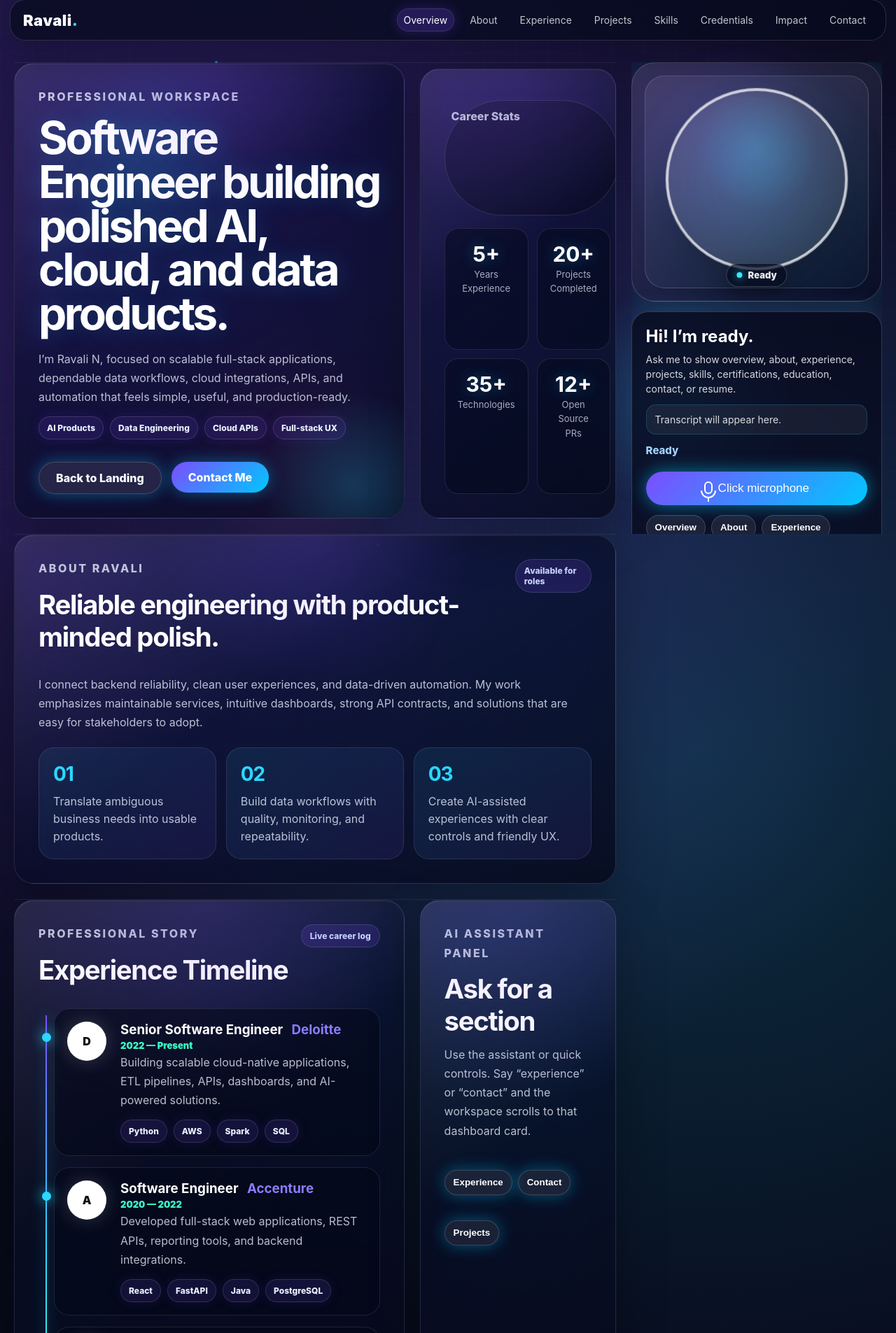
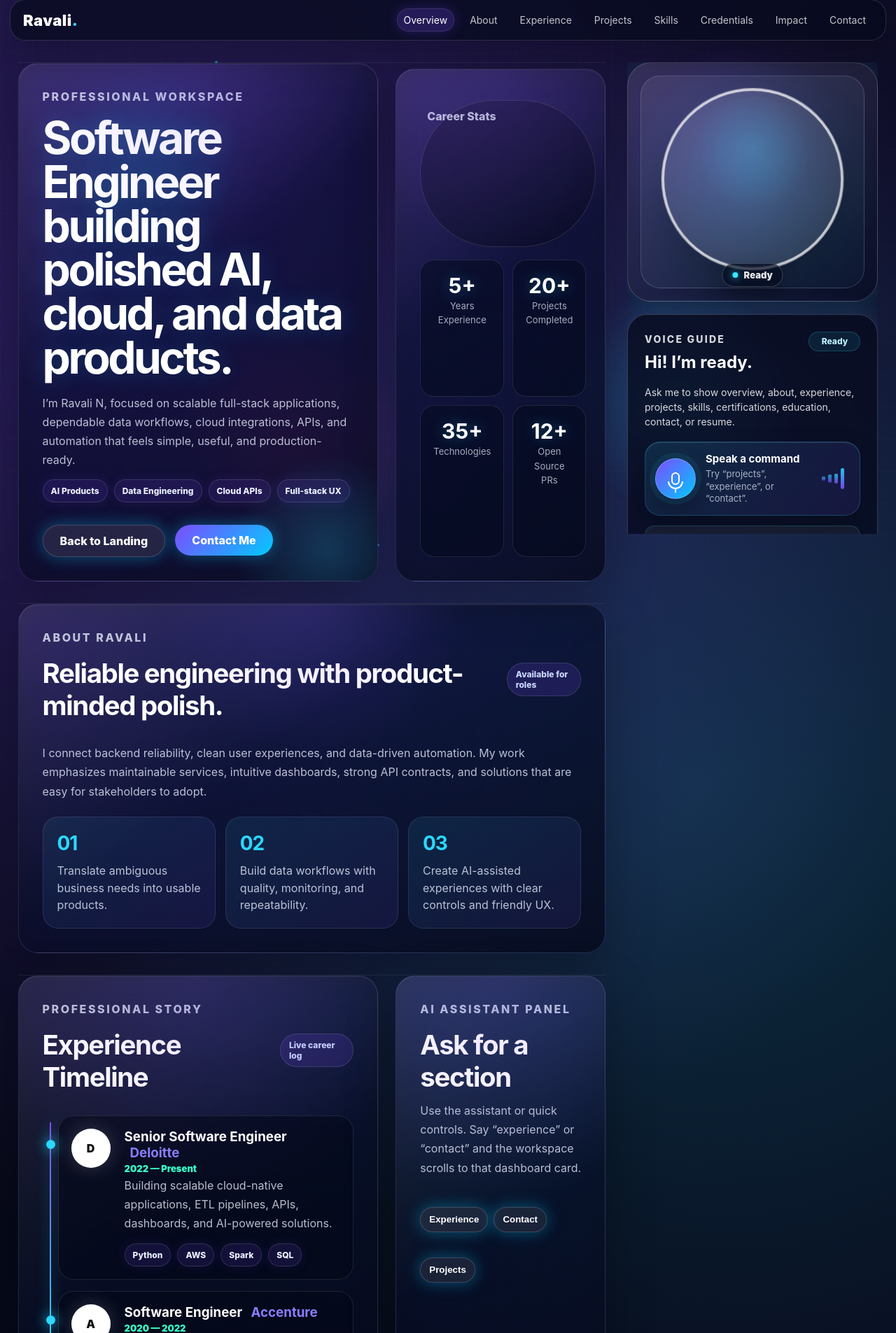
Before and after one commit to ravalireddy-24/Portfolio, a Flask app: page /portfolio in a window 1280 px wide. Shown: the part 17-1922 px from the top of the page at 70% size. Run offline with Flask 3, Linux system fonts and the light colour scheme; grey boxes are pictures that could not be loaded.

Commit message:
Changes in Second page

```diff
--- a/static/css/style.css
+++ b/static/css/style.css
@@ -2035,3 +2035,230 @@ body::before {
     text-align: center;
   }
 }
+/* Portfolio page alignment and assistant microphone refinement */
+.dashboard-page {
+  padding-inline: clamp(16px, 2vw, 32px);
+}
+
+.dashboard-shell {
+  align-items: start;
+  gap: clamp(22px, 2.4vw, 34px);
+}
+
+.dashboard-left {
+  gap: clamp(22px, 2.4vw, 34px);
+}
+
+.dashboard-section {
+  gap: clamp(18px, 2vw, 26px);
+}
+
+.dashboard-card,
+.project-card {
+  isolation: isolate;
+}
+
+.card-header,
+.hero-actions,
+.contact-links,
+.project-actions {
+  align-items: center;
+}
+
+.summary-card,
+.timeline-dashboard,
+.full-card,
+.contact-dashboard,
+.split-row .dashboard-card,
+.skills-row > .dashboard-card {
+  min-height: 100%;
+}
+
+.stats-card,
+.ai-command-card,
+.github-card {
+  align-self: stretch;
+}
+
+#overview,
+.experience-row,
+.skills-row,
+.split-row {
+  grid-template-columns: minmax(0, 1.42fr) minmax(300px, .58fr);
+  align-items: stretch;
+}
+
+.project-grid {
+  align-items: stretch;
+}
+
+.project-card {
+  display: flex;
+  flex-direction: column;
+}
+
+.project-card p {
+  flex: 1;
+}
+
+.skill-dashboard,
+.about-focus-grid,
+.achievement-grid,
+.compact-stats {
+  align-items: stretch;
+}
+
+.dashboard-assistant {
+  gap: 18px;
+}
+
+.dashboard-assistant .assistant-card {
+  padding: clamp(18px, 2vw, 24px);
+  border-radius: 28px;
+}
+
+.assistant-card-header {
+  display: flex;
+  align-items: flex-start;
+  justify-content: space-between;
+  gap: 14px;
+  margin-bottom: 10px;
+}
+
+.assistant-card-header .eyebrow {
+  margin-bottom: 8px;
+  font-size: 11px;
+}
+
+.status-label {
+  display: inline-flex;
+  align-items: center;
+  justify-content: center;
+  min-width: 74px;
+  margin-top: 0 !important;
+  padding: 7px 10px;
+  border: 1px solid rgba(42, 216, 255, .22);
+  border-radius: 999px;
+  background: rgba(42, 216, 255, .09);
+  color: #bcefff !important;
+  font-size: 12px !important;
+  line-height: 1;
+}
+
+.voice-control-panel {
+  display: grid;
+  grid-template-columns: auto minmax(0, 1fr) auto;
+  align-items: center;
+  gap: 14px;
+  margin-top: 18px;
+  padding: 14px;
+  border: 1px solid rgba(42, 216, 255, .22);
+  border-radius: 22px;
+  background: linear-gradient(135deg, rgba(42, 216, 255, .12), rgba(124, 77, 255, .12));
+  box-shadow: inset 0 1px 0 rgba(255, 255, 255, .12), 0 18px 40px rgba(0, 0, 0, .2);
+}
+
+.voice-control-panel .voice-btn {
+  display: inline-grid;
+  place-items: center;
+  width: 58px;
+  height: 58px;
+  margin: 0;
+  padding: 0;
+  border: 1px solid rgba(255, 255, 255, .22);
+  border-radius: 50%;
+  box-shadow: 0 0 0 8px rgba(42, 216, 255, .08), 0 14px 34px rgba(0, 0, 0, .32);
+}
+
+.voice-control-panel .voice-btn:hover,
+.voice-control-panel .voice-btn:focus-visible {
+  transform: translateY(-2px) scale(1.04);
+}
+
+.voice-control-panel .voice-icon {
+  margin-right: 0;
+}
+
+#voiceBtnText {
+  position: absolute;
+  width: 1px;
+  height: 1px;
+  overflow: hidden;
+  clip: rect(0 0 0 0);
+  white-space: nowrap;
+}
+
+.mic-copy {
+  display: grid;
+  gap: 4px;
+  min-width: 0;
+}
+
+.mic-copy strong {
+  color: #fff;
+  font-size: 15px;
+}
+
+.mic-copy span {
+  color: rgba(235, 241, 255, .7);
+  font-size: 13px;
+  line-height: 1.35;
+}
+
+.mic-levels {
+  display: flex;
+  align-items: center;
+  gap: 4px;
+  min-width: 40px;
+}
+
+.mic-levels span {
+  width: 5px;
+  height: 18px;
+  border-radius: 999px;
+  background: linear-gradient(#2ad8ff, #7c4dff);
+  opacity: .72;
+  animation: sound-wave 1.1s ease-in-out infinite;
+}
+
+.mic-levels span:nth-child(2) { height: 30px; animation-delay: .12s; }
+.mic-levels span:nth-child(3) { height: 24px; animation-delay: .24s; }
+.mic-levels span:nth-child(4) { height: 36px; animation-delay: .36s; }
+
+.transcript-text {
+  margin-top: 14px;
+}
+
+.dashboard-assistant .quick-commands {
+  display: grid;
+  grid-template-columns: repeat(2, minmax(0, 1fr));
+  gap: 10px;
+}
+
+.dashboard-assistant .quick-commands button {
+  width: 100%;
+  text-align: center;
+}
+
+@media (max-width: 1180px) {
+  #overview,
+  .experience-row,
+  .skills-row,
+  .split-row {
+    grid-template-columns: 1fr;
+  }
+}
+
+@media (max-width: 640px) {
+  .voice-control-panel {
+    grid-template-columns: auto 1fr;
+  }
+
+  .mic-levels {
+    display: none;
+  }
+
+  .dashboard-assistant .quick-commands {
+    grid-template-columns: 1fr;
+  }
+}
--- a/templates/portfolio.html
+++ b/templates/portfolio.html
@@ -89,9 +89,18 @@
       </div>
       <aside id="assistantPanel" class="assistant-panel dashboard-assistant" aria-label="Portfolio avatar assistant">
         <div id="avatarShell" class="avatar-shell is-idle" aria-label="Interactive AI avatar" data-avatar-state="idle"><div class="avatar-halo" aria-hidden="true"></div><div class="avatar-loader" aria-hidden="true"></div><div class="listening-ripples" aria-hidden="true"><span></span><span></span><span></span></div><div class="avatar-image-wrap"><video id="assistantAvatar" class="assistant-avatar" muted playsinline preload="metadata" aria-label="Animated AI assistant avatar"><source src="{{ url_for('static', filename='images/avatar.webm') }}" type="video/webm" />Your browser does not support the avatar video.</video></div><div class="avatar-state-chip" aria-hidden="true"><span class="state-dot"></span><span id="avatarStatusLabel">Ready</span></div></div>
-        <div class="assistant-card" role="status" aria-live="polite"><h2 id="assistantTitle">Hi! I’m ready.</h2><p id="assistantMessage">Ask me to show overview, about, experience, projects, skills, certifications, education, contact, or resume.</p><p id="transcriptText" class="transcript-text">Transcript will appear here.</p><p id="status" class="status-label">Ready</p><button id="voiceBtn" class="voice-btn" type="button" aria-label="Start voice command"><span class="voice-icon" aria-hidden="true"></span><span id="voiceBtnText">Click microphone</span></button><div class="quick-commands" aria-label="Portfolio commands"><button type="button" data-command="overview">Overview</button><button type="button" data-command="about">About</button><button type="button" data-command="experience">Experience</button><button type="button" data-command="projects">Projects</button><button type="button" data-command="skills">Skills</button><button type="button" data-command="certifications">Credentials</button><button type="button" data-command="education">Education</button><button type="button" data-command="contact">Contact</button></div></div>
-      </aside>
-    </div>    </aside>
+        <div class="assistant-card" role="status" aria-live="polite">
+          <div class="assistant-card-header"><div><p class="eyebrow">Voice guide</p><h2 id="assistantTitle">Hi! I’m ready.</h2></div><span id="status" class="status-label">Ready</span></div>
+          <p id="assistantMessage">Ask me to show overview, about, experience, projects, skills, certifications, education, contact, or resume.</p>
+          <div class="voice-control-panel">
+            <button id="voiceBtn" class="voice-btn" type="button" aria-label="Start voice command"><span class="voice-icon" aria-hidden="true"></span><span id="voiceBtnText">Click microphone</span></button>
+            <div class="mic-copy"><strong>Speak a command</strong><span>Try “projects”, “experience”, or “contact”.</span></div>
+            <div class="mic-levels" aria-hidden="true"><span></span><span></span><span></span><span></span></div>
+          </div>
+          <p id="transcriptText" class="transcript-text">Transcript will appear here.</p>
+          <div class="quick-commands" aria-label="Portfolio commands"><button type="button" data-command="overview">Overview</button><button type="button" data-command="about">About</button><button type="button" data-command="experience">Experience</button><button type="button" data-command="projects">Projects</button><button type="button" data-command="skills">Skills</button><button type="button" data-command="certifications">Credentials</button><button type="button" data-command="education">Education</button><button type="button" data-command="contact">Contact</button></div>
+        </div>      </aside>
+    </div>
   </main>
   <script src="{{ url_for('static', filename='js/script.js') }}" defer></script>
 </body>
```
